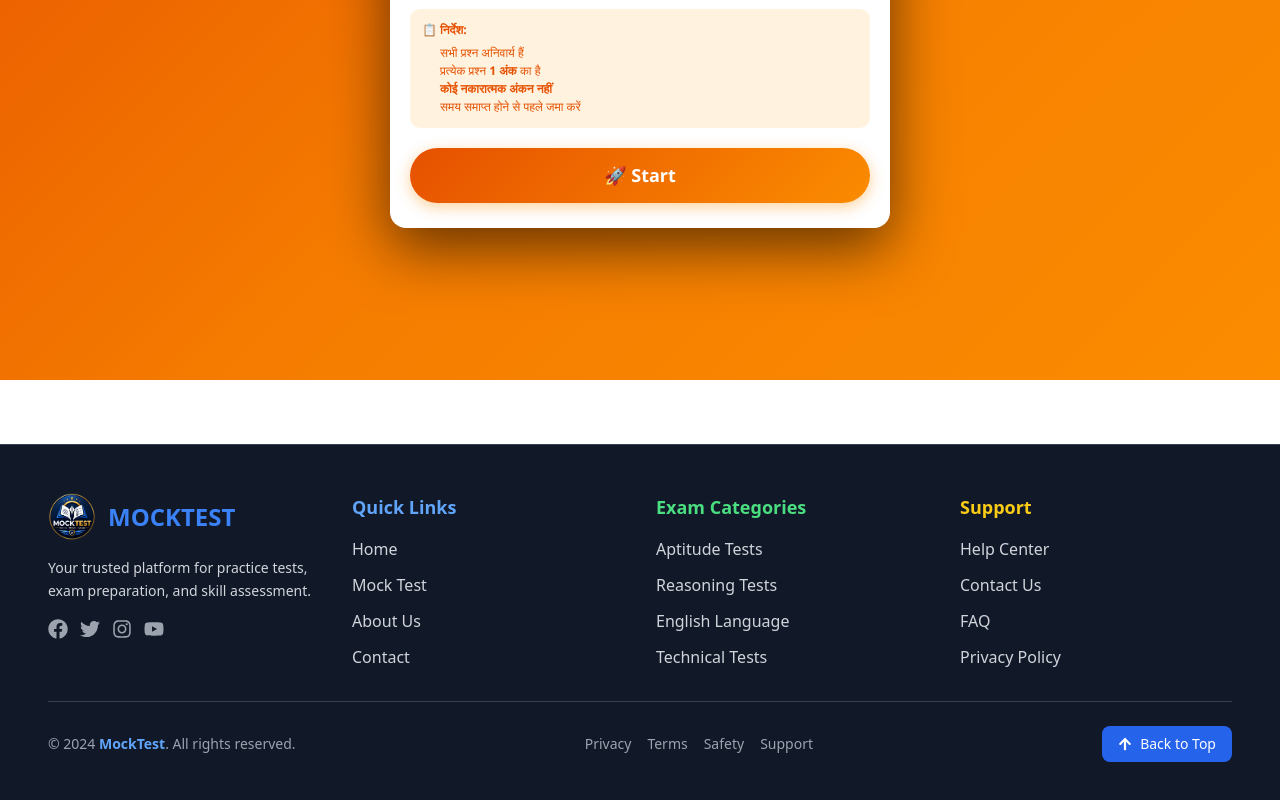
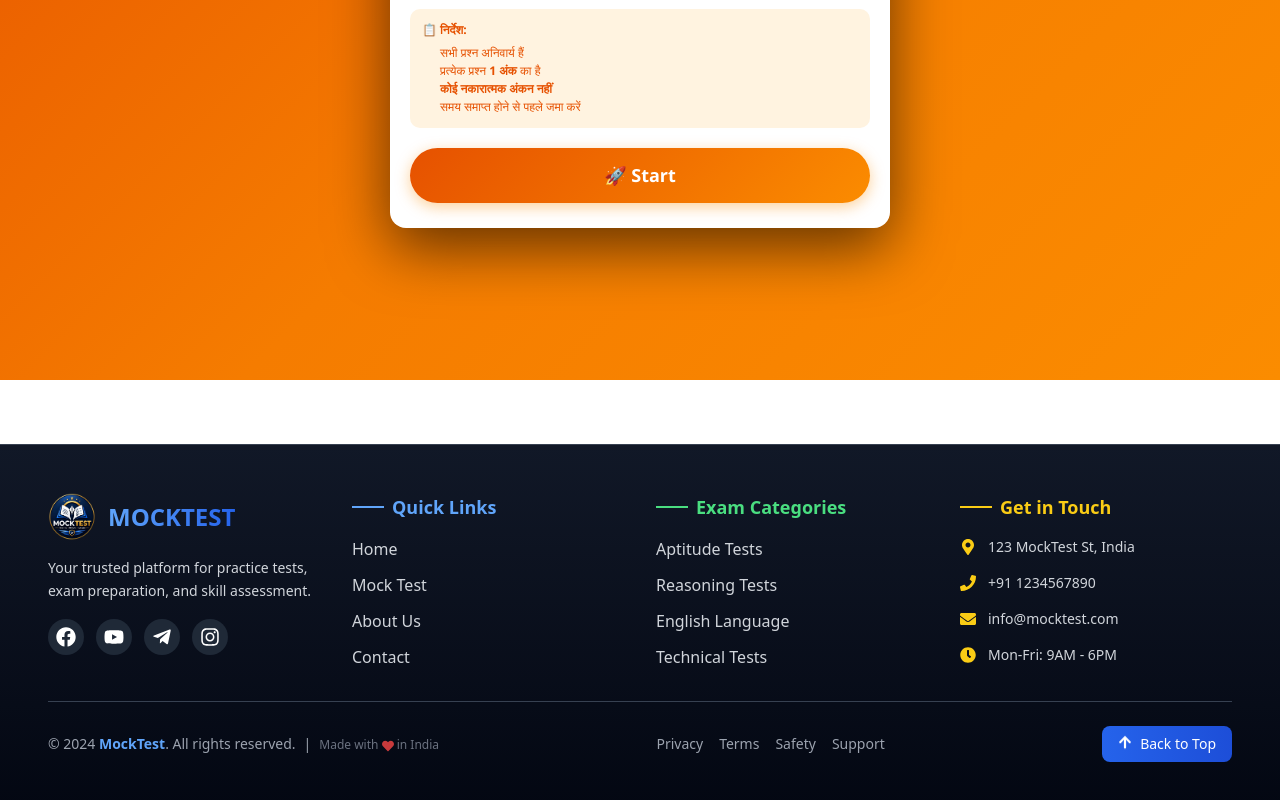
Before and after one commit to vk1503139-ship-it/free-mock-test, a React (Create React App) app: page /class-10-social-science in a window 1280 px wide. Shown: the part 486-1286 px from the top of the page. Built offline with nearby package versions, Linux system fonts and the light colour scheme.

Commit message:
Update Footer.jsx

```diff
--- a/src/components/Footer.jsx
+++ b/src/components/Footer.jsx
@@ -1,5 +1,18 @@
 import React from 'react';
-import { FaFacebook, FaTwitter, FaInstagram, FaYoutube, FaPhone, FaEnvelope, FaMapMarkerAlt, FaHeart, FaArrowUp } from 'react-icons/fa';
+import {
+  FaFacebook,
+  FaTwitter,
+  FaInstagram,
+  FaYoutube,
+  FaPhone,
+  FaEnvelope,
+  FaMapMarkerAlt,
+  FaHeart,
+  FaArrowUp,
+  FaTelegramPlane,
+  FaClock,
+  FaGlobe
+} from 'react-icons/fa';
 import { Link } from 'react-router-dom';
 import logo from '../assets/vivek.png'; // Adjust the path according to your project structure
 
@@ -8,8 +21,16 @@ const Footer = () => {
     window.scrollTo({ top: 0, behavior: 'smooth' });
   };
 
+  // Social media links
+  const socialLinks = {
+    facebook: 'https://www.facebook.com/share/p/1D43hrh22o/',
+    youtube: 'https://www.youtube.com/@biharspecialmocktest',
+    telegram: 'https://t.me/+pFsRLpD0wORkZTQ1',
+    instagram: 'https://www.instagram.com/rockymahto8?stkn=MWZiN2Q4dTAxOHJybg=='
+  };
+
   return (
-    <footer className="bg-gray-900 text-white py-12 mt-16 border-t border-gray-700">
+    <footer className="bg-gradient-to-b from-gray-900 to-gray-950 text-white py-12 mt-16 border-t border-gray-700">
       <div className="max-w-7xl mx-auto px-6 sm:px-10 lg:px-12">
 
         {/* Main Footer Content */}
@@ -17,59 +38,108 @@ const Footer = () => {
 
           {/* Company Info with Logo */}
           <div className="flex flex-col items-center md:items-start">
-            <Link to="/" onClick={scrollToTop} className="flex items-center gap-3 mb-4">
-              <img src={logo} alt="Mock Test Logo" className="h-12 w-auto" />
-              <span className="text-2xl font-bold text-blue-500">MOCKTEST</span>
+            <Link to="/" onClick={scrollToTop} className="flex items-center gap-3 mb-4 group">
+              <img src={logo} alt="Mock Test Logo" className="h-12 w-auto transform group-hover:scale-110 transition-transform duration-300" />
+              <span className="text-2xl font-bold bg-gradient-to-r from-blue-400 to-blue-600 bg-clip-text text-transparent">
+                MOCKTEST
+              </span>
             </Link>
-            <p className="text-gray-300 text-sm text-center md:text-left leading-relaxed">
+            <p className="text-gray-300 text-sm text-center md:text-left leading-relaxed mb-4">
               Your trusted platform for practice tests, exam preparation, and skill assessment.
             </p>
-            <div className="flex space-x-3 mt-4">
-              <a href="#" className="text-gray-400 hover:text-blue-500 transition duration-300">
-                <FaFacebook size={20} />
+
+            {/* Social Media Icons - Updated */}
+            <div className="flex space-x-3">
+              <a
+                href={socialLinks.facebook}
+                target="_blank"
+                rel="noopener noreferrer"
+                className="bg-gray-800 p-2 rounded-full hover:bg-blue-600 transform hover:scale-110 transition-all duration-300"
+                aria-label="Facebook"
+              >
+                <FaFacebook size={20} className="hover:text-white" />
               </a>
-              <a href="#" className="text-gray-400 hover:text-blue-400 transition duration-300">
-                <FaTwitter size={20} />
+              <a
+                href={socialLinks.youtube}
+                target="_blank"
+                rel="noopener noreferrer"
+                className="bg-gray-800 p-2 rounded-full hover:bg-red-600 transform hover:scale-110 transition-all duration-300"
+                aria-label="YouTube"
+              >
+                <FaYoutube size={20} className="hover:text-white" />
               </a>
-              <a href="#" className="text-gray-400 hover:text-pink-500 transition duration-300">
-                <FaInstagram size={20} />
+              <a
+                href={socialLinks.telegram}
+                target="_blank"
+                rel="noopener noreferrer"
+                className="bg-gray-800 p-2 rounded-full hover:bg-blue-400 transform hover:scale-110 transition-all duration-300"
+                aria-label="Telegram"
+              >
+                <FaTelegramPlane size={20} className="hover:text-white" />
               </a>
-              <a href="#" className="text-gray-400 hover:text-red-500 transition duration-300">
-                <FaYoutube size={20} />
+              <a
+                href={socialLinks.instagram}
+                target="_blank"
+                rel="noopener noreferrer"
+                className="bg-gray-800 p-2 rounded-full hover:bg-pink-600 transform hover:scale-110 transition-all duration-300"
+                aria-label="Instagram"
+              >
+                <FaInstagram size={20} className="hover:text-white" />
               </a>
             </div>
           </div>
 
           {/* Quick Links */}
           <div className="flex flex-col items-center md:items-start">
-            <h3 className="text-lg font-bold mb-4 text-blue-400">Quick Links</h3>
+            <h3 className="text-lg font-bold mb-4 text-blue-400 flex items-center gap-2">
+              <span className="w-8 h-0.5 bg-blue-400"></span>
+              Quick Links
+            </h3>
             <div className="flex flex-col space-y-3 text-center md:text-left">
-              <Link to="/" onClick={scrollToTop} className="text-gray-300 hover:text-white transition duration-300">Home</Link>
-              <Link to="/mock-test" onClick={scrollToTop} className="text-gray-300 hover:text-white transition duration-300">Mock Test</Link>
-              <Link to="/about" onClick={scrollToTop} className="text-gray-300 hover:text-white transition duration-300">About Us</Link>
-              <Link to="/contact" onClick={scrollToTop} className="text-gray-300 hover:text-white transition duration-300">Contact</Link>
+              <Link to="/" onClick={scrollToTop} className="text-gray-300 hover:text-white hover:translate-x-2 transition-all duration-300">Home</Link>
+              <Link to="/mock-test" onClick={scrollToTop} className="text-gray-300 hover:text-white hover:translate-x-2 transition-all duration-300">Mock Test</Link>
+              <Link to="/about" onClick={scrollToTop} className="text-gray-300 hover:text-white hover:translate-x-2 transition-all duration-300">About Us</Link>
+              <Link to="/contact" onClick={scrollToTop} className="text-gray-300 hover:text-white hover:translate-x-2 transition-all duration-300">Contact</Link>
             </div>
           </div>
 
           {/* Exam Categories */}
           <div className="flex flex-col items-center md:items-start">
-            <h3 className="text-lg font-bold mb-4 text-green-400">Exam Categories</h3>
+            <h3 className="text-lg font-bold mb-4 text-green-400 flex items-center gap-2">
+              <span className="w-8 h-0.5 bg-green-400"></span>
+              Exam Categories
+            </h3>
             <div className="flex flex-col space-y-3 text-center md:text-left">
-              <Link to="/exam/aptitude" onClick={scrollToTop} className="text-gray-300 hover:text-white transition duration-300">Aptitude Tests</Link>
-              <Link to="/exam/reasoning" onClick={scrollToTop} className="text-gray-300 hover:text-white transition duration-300">Reasoning Tests</Link>
-              <Link to="/exam/english" onClick={scrollToTop} className="text-gray-300 hover:text-white transition duration-300">English Language</Link>
-              <Link to="/exam/technical" onClick={scrollToTop} className="text-gray-300 hover:text-white transition duration-300">Technical Tests</Link>
+              <Link to="/exam/aptitude" onClick={scrollToTop} className="text-gray-300 hover:text-white hover:translate-x-2 transition-all duration-300">Aptitude Tests</Link>
+              <Link to="/exam/reasoning" onClick={scrollToTop} className="text-gray-300 hover:text-white hover:translate-x-2 transition-all duration-300">Reasoning Tests</Link>
+              <Link to="/exam/english" onClick={scrollToTop} className="text-gray-300 hover:text-white hover:translate-x-2 transition-all duration-300">English Language</Link>
+              <Link to="/exam/technical" onClick={scrollToTop} className="text-gray-300 hover:text-white hover:translate-x-2 transition-all duration-300">Technical Tests</Link>
             </div>
           </div>
 
-          {/* Support */}
+          {/* Contact Info */}
           <div className="flex flex-col items-center md:items-start">
-            <h3 className="text-lg font-bold mb-4 text-yellow-400">Support</h3>
-            <div className="flex flex-col space-y-3 text-center md:text-left">
-              <Link to="/help" onClick={scrollToTop} className="text-gray-300 hover:text-white transition duration-300">Help Center</Link>
-              <Link to="/contact" onClick={scrollToTop} className="text-gray-300 hover:text-white transition duration-300">Contact Us</Link>
-              <Link to="/faq" onClick={scrollToTop} className="text-gray-300 hover:text-white transition duration-300">FAQ</Link>
-              <Link to="/privacy" onClick={scrollToTop} className="text-gray-300 hover:text-white transition duration-300">Privacy Policy</Link>
+            <h3 className="text-lg font-bold mb-4 text-yellow-400 flex items-center gap-2">
+              <span className="w-8 h-0.5 bg-yellow-400"></span>
+              Get in Touch
+            </h3>
+            <div className="flex flex-col space-y-4 text-center md:text-left">
+              <div className="flex items-center gap-3 text-gray-300 hover:text-white transition-colors duration-300">
+                <FaMapMarkerAlt className="text-yellow-400 flex-shrink-0" />
+                <span className="text-sm">123 MockTest St, India</span>
+              </div>
+              <div className="flex items-center gap-3 text-gray-300 hover:text-white transition-colors duration-300">
+                <FaPhone className="text-yellow-400 flex-shrink-0" />
+                <span className="text-sm">+91 1234567890</span>
+              </div>
+              <div className="flex items-center gap-3 text-gray-300 hover:text-white transition-colors duration-300">
+                <FaEnvelope className="text-yellow-400 flex-shrink-0" />
+                <span className="text-sm">info@mocktest.com</span>
+              </div>
+              <div className="flex items-center gap-3 text-gray-300 hover:text-white transition-colors duration-300">
+                <FaClock className="text-yellow-400 flex-shrink-0" />
+                <span className="text-sm">Mon-Fri: 9AM - 6PM</span>
+              </div>
             </div>
           </div>
         </div>
@@ -81,22 +151,24 @@ const Footer = () => {
             {/* Copyright */}
             <div className="text-gray-400 text-sm text-center md:text-left">
               &copy; 2024 <span className="text-blue-400 font-semibold">MockTest</span>. All rights reserved.
+              <span className="hidden sm:inline-block mx-2">|</span>
+              <span className="text-xs text-gray-500">Made with <FaHeart className="inline text-red-500 animate-pulse" /> in India</span>
             </div>
 
             {/* Legal Links */}
             <div className="flex flex-wrap justify-center gap-4 text-gray-400 text-sm">
-              <Link to="/privacy" onClick={scrollToTop} className="hover:text-white transition duration-300">Privacy</Link>
-              <Link to="/terms" onClick={scrollToTop} className="hover:text-white transition duration-300">Terms</Link>
-              <Link to="/safety" onClick={scrollToTop} className="hover:text-white transition duration-300">Safety</Link>
-              <Link to="/contact" onClick={scrollToTop} className="hover:text-white transition duration-300">Support</Link>
+              <Link to="/privacy" onClick={scrollToTop} className="hover:text-white hover:underline transition-all duration-300">Privacy</Link>
+              <Link to="/terms" onClick={scrollToTop} className="hover:text-white hover:underline transition-all duration-300">Terms</Link>
+              <Link to="/safety" onClick={scrollToTop} className="hover:text-white hover:underline transition-all duration-300">Safety</Link>
+              <Link to="/contact" onClick={scrollToTop} className="hover:text-white hover:underline transition-all duration-300">Support</Link>
             </div>
 
             {/* Scroll to Top */}
             <button
               onClick={scrollToTop}
-              className="flex items-center gap-2 bg-blue-600 hover:bg-blue-700 px-4 py-2 rounded-lg text-sm transition duration-300"
+              className="flex items-center gap-2 bg-gradient-to-r from-blue-600 to-blue-700 hover:from-blue-700 hover:to-blue-800 px-4 py-2 rounded-lg text-sm transition-all duration-300 hover:shadow-lg hover:shadow-blue-500/30 transform hover:scale-105"
             >
-              <FaArrowUp />
+              <FaArrowUp className="animate-bounce" />
               Back to Top
             </button>
           </div>
```
